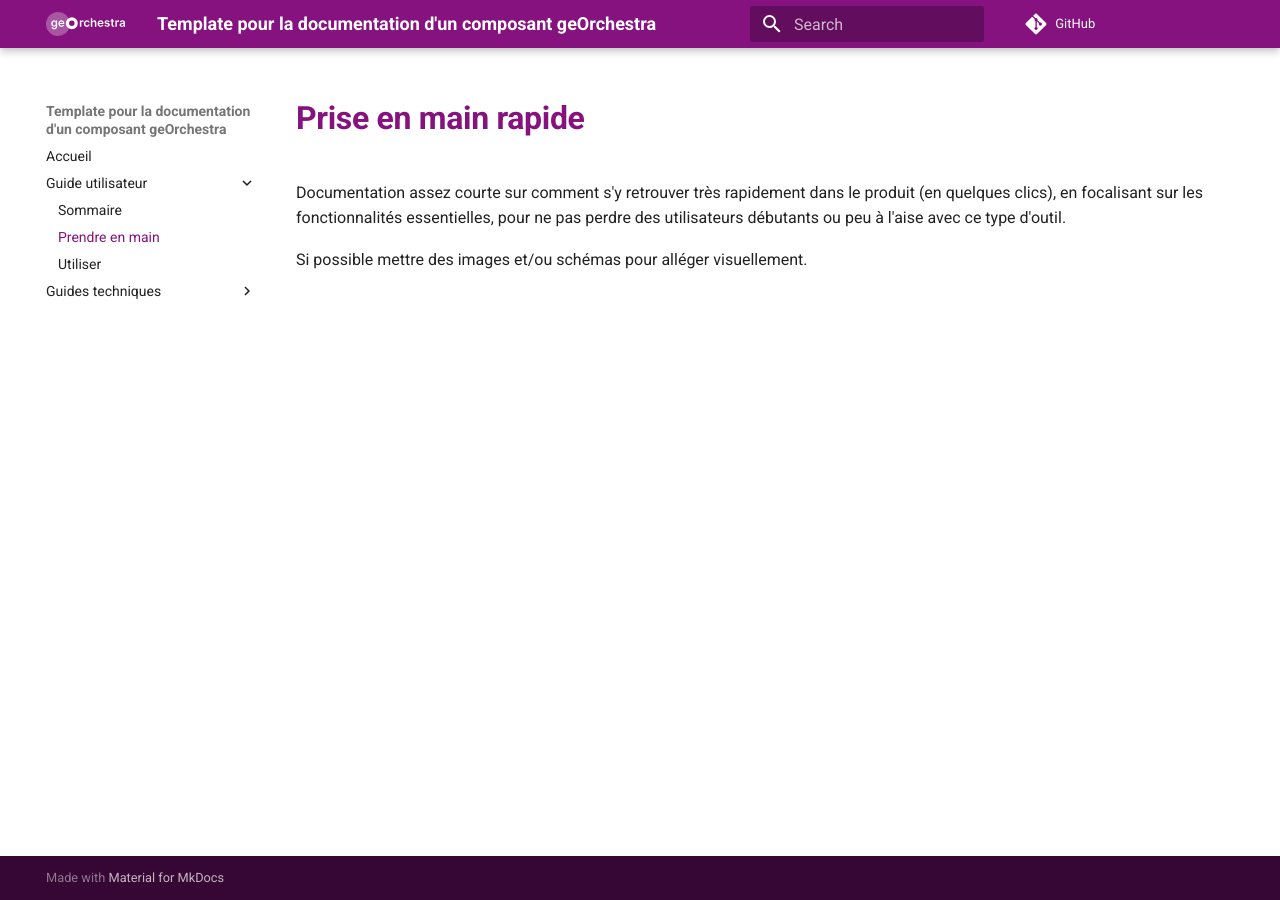
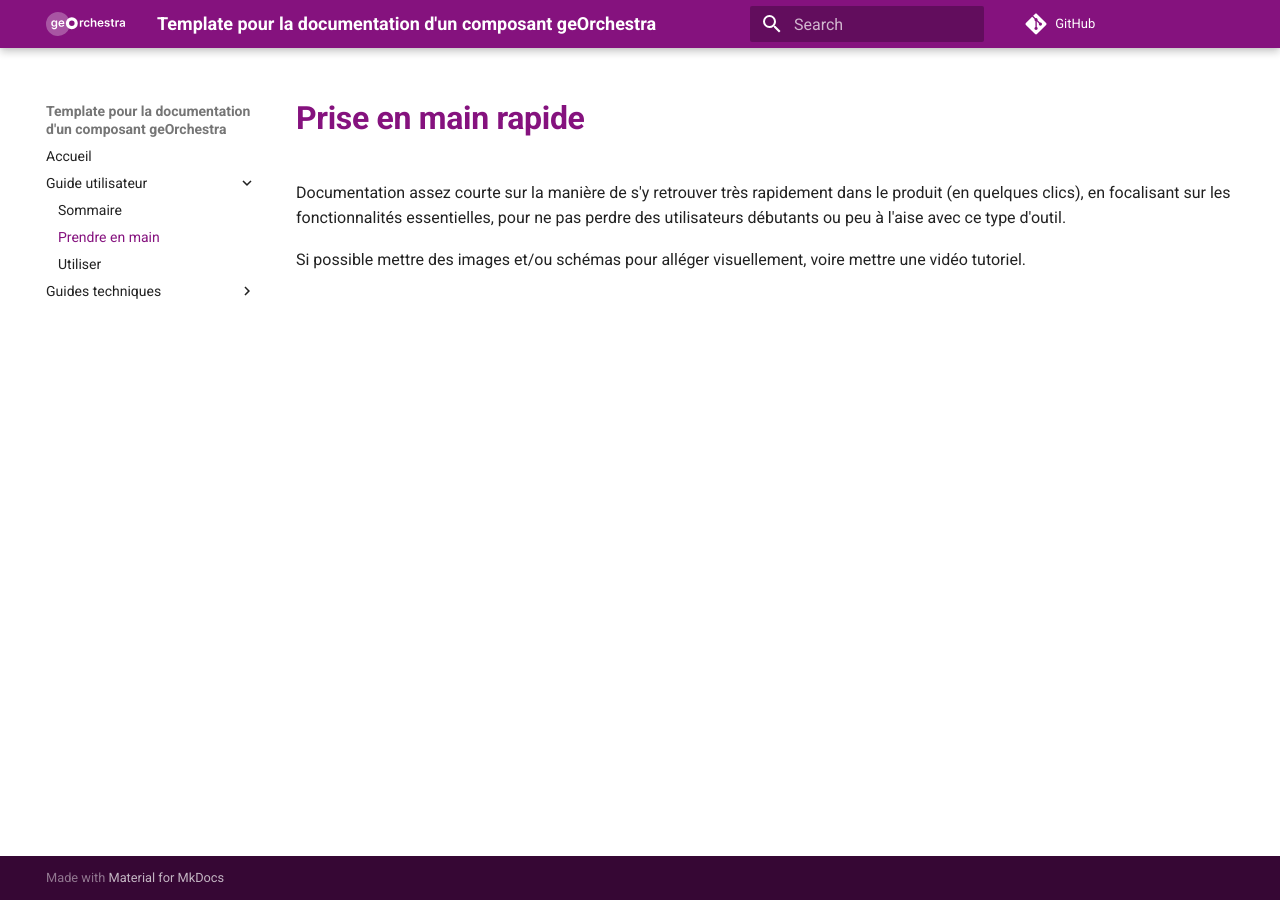
Before and after one commit to georchestra/georchestra_documentation, an MkDocs documentation site: the page built from docs/guide_utilisateur/prise_en_main.md, in a window 1280 px wide. Built offline with MkDocs 1.6.1 and Material for MkDocs 9.7.7, drawn with Linux system fonts in a browser that asks for light colours; comment, search, counter and statistics services are not loaded.

Commit message:
Update prise_en_main.md

```diff
--- a/docs/guide_utilisateur/prise_en_main.md
+++ b/docs/guide_utilisateur/prise_en_main.md
@@ -1,5 +1,5 @@
 # Prise en main rapide
 
-Documentation assez courte sur comment s'y retrouver très rapidement dans le produit (en quelques clics), en focalisant sur les fonctionnalités essentielles, pour ne pas perdre des utilisateurs débutants ou peu à l'aise avec ce type d'outil.
+Documentation assez courte sur la manière de s'y retrouver très rapidement dans le produit (en quelques clics), en focalisant sur les fonctionnalités essentielles, pour ne pas perdre des utilisateurs débutants ou peu à l'aise avec ce type d'outil.
 
-Si possible mettre des images et/ou schémas pour alléger visuellement.
+Si possible mettre des images et/ou schémas pour alléger visuellement, voire mettre une vidéo tutoriel.
```
